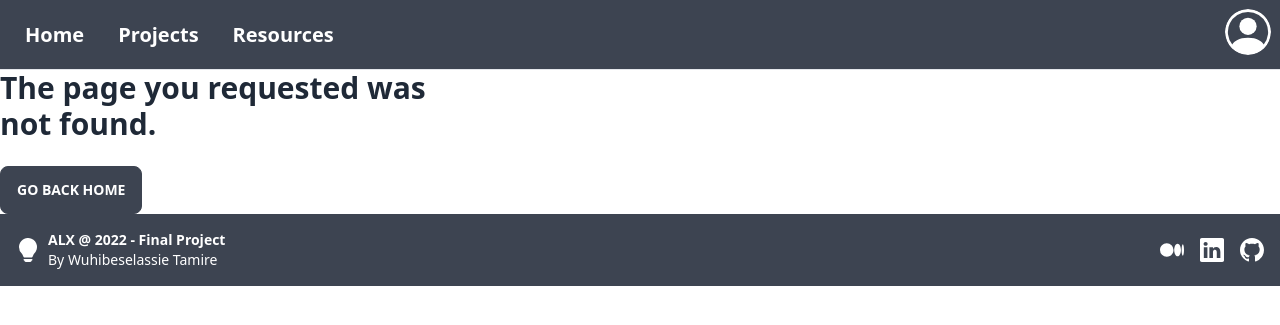
After one commit to wuhibe/mentor, a Flask app: page /resources in a window 1280 px wide. The commit adds this page. Shown: the top 325 px of the page. Run offline with Flask 2, Linux system fonts and the light colour scheme; some libraries are stand-ins or nearby versions.

Commit message:
resources route update + error pages

```diff
--- a/app/routes.py
+++ b/app/routes.py
@@ -97,6 +97,11 @@ def profile():
     return render_template('profile.html', title='User Profile')
 
 
+@app.route('/resources')
+def resources():
+    return render_template('resources.html', title='Resources')
+
+
 @app.route('/projects')
 @login_required
 def projects():
--- a/app/templates/navbar.html
+++ b/app/templates/navbar.html
@@ -2,7 +2,7 @@
     <div class="flex-1">
         <a href="{{ url_for('index') }}" class="btn btn-ghost normal-case text-xl">Home</a>
         <a href="{{ url_for('projects') }}" class="btn btn-ghost normal-case text-xl">Projects</a>
-        <a href="{{ url_for('profile') }}" class="btn btn-ghost normal-case text-xl">Schedule</a>
+        <a href="{{ url_for('resources') }}" class="btn btn-ghost normal-case text-xl">Resources</a>
     </div>
     <div class="flex-none">
         <div class="dropdown dropdown-end">
--- /dev/null
+++ b/app/templates/resources.html
@@ -0,0 +1,9 @@
+{% extends "inside.html" %} {% block content %}
+<div class="max-w-md">
+    <h1 class="text-3xl font-bold">The page you requested was not found.</h1>
+    <p><br></p>
+    <a href="{{ url_for('index') }}">
+        <button class="btn">Go Back Home</button>
+    </a>
+</div>
+{% endblock %}
```
Also changed, not shown: app/templates/404.html (+13 -0 lines), app/templates/500.html (+13 -0 lines).
